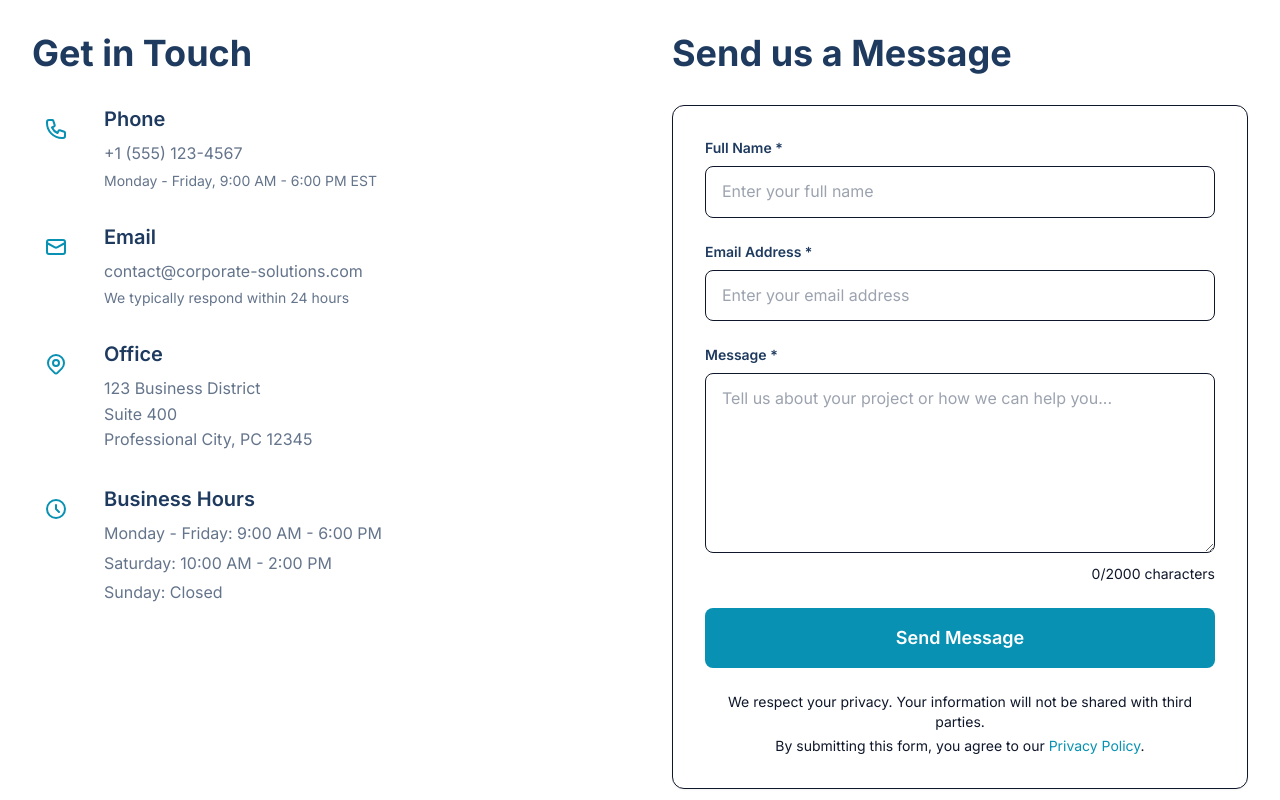
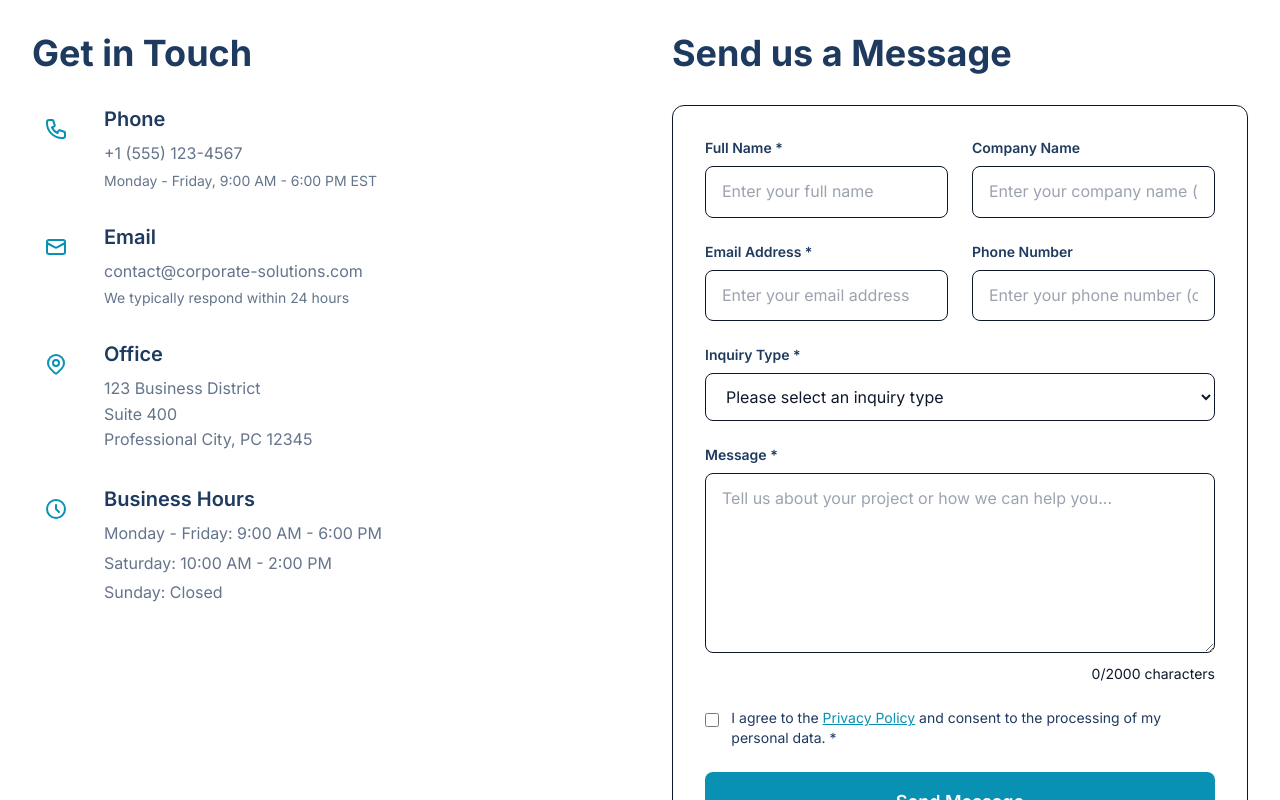
Before and after one commit to RobertShuhei/company-homepage, a Next.js app: page /contact in a window 1280 px wide. Shown: the part 480-1280 px from the top of the page. Built offline with nearby package versions, Linux system fonts and the light colour scheme.

Commit message:
feat: update contact form metadata to match live site content

```diff
--- a/src/app/layout.tsx
+++ b/src/app/layout.tsx
@@ -10,25 +10,25 @@ const inter = Inter({
 
 export const metadata: Metadata = {
   title: {
-    default: "Corporate Solutions | Professional Business Services",
+    default: "Corporate Solutions",
     template: "%s | Corporate Solutions",
   },
-  description: "Leading provider of professional business solutions, delivering exceptional results through innovative services and expert consultation.",
+  description: "We help businesses unlock their potential through strategic consulting, digital transformation, and process optimization.",
   keywords: ["business solutions", "professional services", "corporate consulting", "business consulting"],
   authors: [{ name: "Corporate Solutions" }],
   robots: "index, follow",
   openGraph: {
     type: "website",
     locale: "en_US",
-    url: "https://corporate-solutions.com",
-    title: "Corporate Solutions | Professional Business Services",
-    description: "Leading provider of professional business solutions, delivering exceptional results through innovative services and expert consultation.",
+    url: "https://global-genex.com",
+    title: "Corporate Solutions",
+    description: "We help businesses unlock their potential through strategic consulting, digital transformation, and process optimization.",
     siteName: "Corporate Solutions",
   },
   twitter: {
     card: "summary_large_image",
-    title: "Corporate Solutions | Professional Business Services",
-    description: "Leading provider of professional business solutions, delivering exceptional results through innovative services and expert consultation.",
+    title: "Corporate Solutions",
+    description: "We help businesses unlock their potential through strategic consulting, digital transformation, and process optimization.",
   },
 };
 
--- a/src/components/ContactForm.tsx
+++ b/src/components/ContactForm.tsx
@@ -10,7 +10,11 @@ interface FormResponse {
 interface FormData {
   name: string;
   email: string;
+  companyName: string;
+  phoneNumber: string;
+  inquiryType: string;
   message: string;
+  privacyConsent: boolean;
   honeypot: string;
   timestamp: number;
 }
@@ -25,7 +29,11 @@ export default function ContactForm() {
   const [formData, setFormData] = useState<FormData>({
     name: '',
     email: '',
+    companyName: '',
+    phoneNumber: '',
+    inquiryType: '',
     message: '',
+    privacyConsent: false,
     honeypot: '',
     timestamp: Date.now(),
   });
@@ -42,11 +50,14 @@ export default function ContactForm() {
       ? 'https://company-contact-api-production.global-genex.workers.dev'
       : 'http://localhost:8787';
 
-  const handleInputChange = (e: React.ChangeEvent<HTMLInputElement | HTMLTextAreaElement>) => {
-    const { name, value } = e.target;
+
+  const handleInputChange = (e: React.ChangeEvent<HTMLInputElement | HTMLTextAreaElement | HTMLSelectElement>) => {
+    const { name, value, type } = e.target;
+    const checked = (e.target as HTMLInputElement).checked;
+
     setFormData(prev => ({
       ...prev,
-      [name]: value,
+      [name]: type === 'checkbox' ? checked : value,
     }));
   };
 
@@ -59,9 +70,26 @@ export default function ContactForm() {
     const emailRegex = /^[^\s@]+@[^\s@]+\.[^\s@]+$/;
     if (!emailRegex.test(formData.email)) return 'Please enter a valid email address';
 
+    // Optional company name validation
+    if (formData.companyName.trim() && formData.companyName.trim().length > 100) {
+      return 'Company name must be less than 100 characters';
+    }
+
+    // Optional phone number validation
+    if (formData.phoneNumber.trim()) {
+      const phoneRegex = /^[\+]?[1-9][\d]{0,15}$/;
+      if (!phoneRegex.test(formData.phoneNumber.replace(/[\s\-\(\)]/g, ''))) {
+        return 'Please enter a valid phone number';
+      }
+    }
+
+    if (!formData.inquiryType) return 'Please select an inquiry type';
+
     if (!formData.message.trim()) return 'Message is required';
     if (formData.message.trim().length < 10) return 'Message must be at least 10 characters';
     if (formData.message.trim().length > 2000) return 'Message must be less than 2000 characters';
+
+    if (!formData.privacyConsent) return 'You must agree to our Privacy Policy to proceed';
 
     return null;
   };
@@ -83,7 +111,11 @@ export default function ContactForm() {
     const payload = {
       name: formData.name.trim(),
       email: formData.email.trim(),
+      companyName: formData.companyName.trim(),
+      phoneNumber: formData.phoneNumber.trim(),
+      inquiryType: formData.inquiryType,
       message: formData.message.trim(),
+      privacyConsent: formData.privacyConsent,
       honeypot: formData.honeypot,
       timestamp: Date.now(),
     };
@@ -111,20 +143,39 @@ export default function ContactForm() {
 
       if (response.ok && result?.success) {
         setFormState({ isSubmitting: false, isSubmitted: true, error: null });
-        setFormData({ name: '', email: '', message: '', honeypot: '', timestamp: Date.now() });
+        setFormData({
+          name: '',
+          email: '',
+          companyName: '',
+          phoneNumber: '',
+          inquiryType: '',
+          message: '',
+          privacyConsent: false,
+          honeypot: '',
+          timestamp: Date.now()
+        });
       } else {
         throw new Error(result?.error || `Failed to send message (${response.status})`);
       }
     } catch (error) {
       clearTimeout(timeoutId);
       console.error('Form submission error:', error);
+
+      let errorMessage = 'Failed to send message. Please try again.';
+
+      if (error instanceof Error) {
+        // Check if it's the timing protection error and provide Japanese message
+        if (error.message.includes('Submission too fast')) {
+          errorMessage = '送信に失敗しました。もう一度お試しください。';
+        } else {
+          errorMessage = error.message;
+        }
+      }
+
       setFormState({
         isSubmitting: false,
         isSubmitted: false,
-        error:
-          error instanceof Error
-            ? error.message
-            : 'Failed to send message. Please try again.',
+        error: errorMessage,
       });
     }
   };
@@ -145,7 +196,9 @@ export default function ContactForm() {
         </p>
 
         <button
-          onClick={() => setFormState(prev => ({ ...prev, isSubmitted: false }))}
+          onClick={() => {
+            setFormState(prev => ({ ...prev, isSubmitted: false }));
+          }}
           className="text-teal hover:text-teal/80 font-semibold"
         >
           Send Another Message
@@ -171,6 +224,8 @@ export default function ContactForm() {
         </div>
       )}
 
+      {/* Two-column layout for name/company and email/phone */}
+      <div className="grid grid-cols-1 md:grid-cols-2 gap-6">
         <div>
           <label htmlFor="name" className="block text-sm font-semibold text-navy mb-2">
             Full Name *
@@ -185,6 +240,24 @@ export default function ContactForm() {
             disabled={formState.isSubmitting}
             className="w-full px-4 py-3 border border-gray-300 rounded-lg focus:ring-2 focus:ring-teal focus:border-teal transition-colors duration-200 disabled:bg-gray-100 disabled:cursor-not-allowed"
             placeholder="Enter your full name"
+            maxLength={100}
+            aria-describedby="name-help"
+          />
+        </div>
+
+        <div>
+          <label htmlFor="companyName" className="block text-sm font-semibold text-navy mb-2">
+            Company Name
+          </label>
+          <input
+            type="text"
+            id="companyName"
+            name="companyName"
+            value={formData.companyName}
+            onChange={handleInputChange}
+            disabled={formState.isSubmitting}
+            className="w-full px-4 py-3 border border-gray-300 rounded-lg focus:ring-2 focus:ring-teal focus:border-teal transition-colors duration-200 disabled:bg-gray-100 disabled:cursor-not-allowed"
+            placeholder="Enter your company name (optional)"
             maxLength={100}
           />
         </div>
@@ -204,9 +277,53 @@ export default function ContactForm() {
             className="w-full px-4 py-3 border border-gray-300 rounded-lg focus:ring-2 focus:ring-teal focus:border-teal transition-colors duration-200 disabled:bg-gray-100 disabled:cursor-not-allowed"
             placeholder="Enter your email address"
             maxLength={254}
+            aria-describedby="email-help"
           />
         </div>
 
+        <div>
+          <label htmlFor="phoneNumber" className="block text-sm font-semibold text-navy mb-2">
+            Phone Number
+          </label>
+          <input
+            type="tel"
+            id="phoneNumber"
+            name="phoneNumber"
+            value={formData.phoneNumber}
+            onChange={handleInputChange}
+            disabled={formState.isSubmitting}
+            className="w-full px-4 py-3 border border-gray-300 rounded-lg focus:ring-2 focus:ring-teal focus:border-teal transition-colors duration-200 disabled:bg-gray-100 disabled:cursor-not-allowed"
+            placeholder="Enter your phone number (optional)"
+            maxLength={20}
+          />
+        </div>
+      </div>
+
+      {/* Full-width inquiry type field */}
+      <div>
+        <label htmlFor="inquiryType" className="block text-sm font-semibold text-navy mb-2">
+          Inquiry Type *
+        </label>
+        <select
+          id="inquiryType"
+          name="inquiryType"
+          value={formData.inquiryType}
+          onChange={handleInputChange}
+          required
+          disabled={formState.isSubmitting}
+          className="w-full px-4 py-3 border border-gray-300 rounded-lg focus:ring-2 focus:ring-teal focus:border-teal transition-colors duration-200 disabled:bg-gray-100 disabled:cursor-not-allowed bg-white"
+          aria-describedby="inquiry-help"
+        >
+          <option value="">Please select an inquiry type</option>
+          <option value="Service Inquiry">Service Inquiry</option>
+          <option value="Hiring">Hiring</option>
+          <option value="Partnership">Partnership</option>
+          <option value="General Support">General Support</option>
+          <option value="Other">Other</option>
+        </select>
+      </div>
+
+      {/* Full-width message field */}
       <div>
         <label htmlFor="message" className="block text-sm font-semibold text-navy mb-2">
           Message *
@@ -222,9 +339,39 @@ export default function ContactForm() {
           className="w-full px-4 py-3 border border-gray-300 rounded-lg focus:ring-2 focus:ring-teal focus:border-teal transition-colors duration-200 disabled:bg-gray-100 disabled:cursor-not-allowed resize-vertical"
           placeholder="Tell us about your project or how we can help you..."
           maxLength={2000}
+          aria-describedby="message-help"
         />
         <div className="mt-1 text-sm text-gray-500 text-right">
           {formData.message.length}/2000 characters
+        </div>
+      </div>
+
+      {/* Privacy Policy consent checkbox */}
+      <div>
+        <div className="flex items-start">
+          <input
+            type="checkbox"
+            id="privacyConsent"
+            name="privacyConsent"
+            checked={formData.privacyConsent}
+            onChange={handleInputChange}
+            required
+            disabled={formState.isSubmitting}
+            className="mt-1 h-4 w-4 text-teal focus:ring-teal border-gray-300 rounded disabled:bg-gray-100 disabled:cursor-not-allowed"
+            aria-describedby="privacy-help"
+          />
+          <label htmlFor="privacyConsent" className="ml-3 text-sm text-navy">
+            I agree to the{' '}
+            <a
+              href="/privacy"
+              className="text-teal hover:text-teal/80 underline"
+              target="_blank"
+              rel="noopener noreferrer"
+            >
+              Privacy Policy
+            </a>
+            {' '}and consent to the processing of my personal data. *
+          </label>
         </div>
       </div>
 
@@ -245,7 +392,7 @@ export default function ContactForm() {
       <div>
         <button
           type="submit"
-          disabled={formState.isSubmitting}
+          disabled={formState.isSubmitting || !formData.privacyConsent || !formData.inquiryType}
           className="w-full bg-teal text-white px-8 py-4 rounded-lg text-lg font-semibold hover:bg-teal/90 disabled:bg-gray-400 disabled:cursor-not-allowed transition-colors duration-200 focus:outline-none focus:ring-2 focus:ring-teal focus:ring-offset-2"
         >
           {formState.isSubmitting ? (
@@ -261,13 +408,6 @@ export default function ContactForm() {
 
       <div className="text-sm text-gray-500 text-center">
         <p>We respect your privacy. Your information will not be shared with third parties.</p>
-        <p className="mt-1">
-          By submitting this form, you agree to our{' '}
-          <a href="/privacy" className="text-teal hover:text-teal/80">
-            Privacy Policy
-          </a>
-          .
-        </p>
       </div>
     </form>
   );
```
Also changed, not shown: 1 other file (tests, documents, lock files or other folders). Lines whose indentation alone changed are shown as unchanged.
